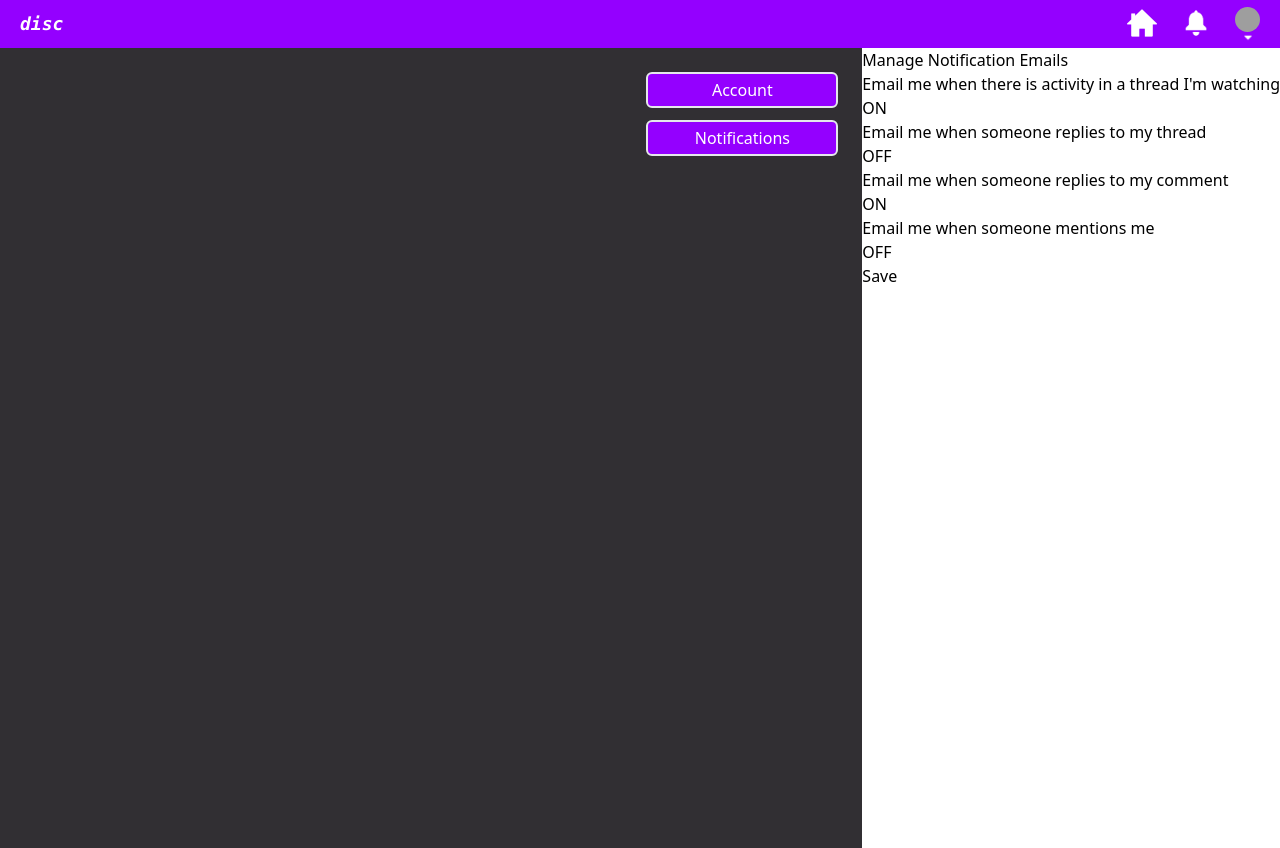
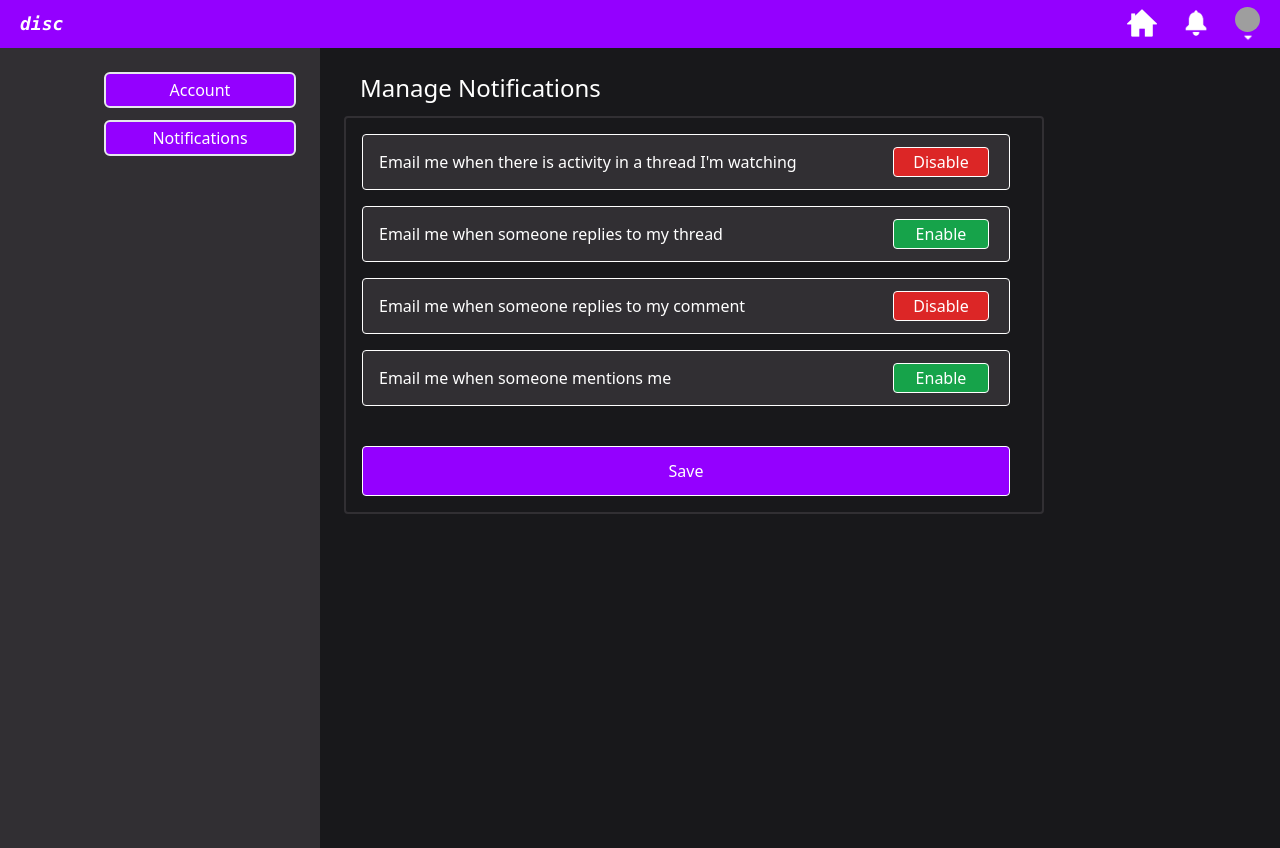
Before and after one commit to rjmags1/disc, a Next.js app: page /settings/notifications in a window 1280 px wide. Built offline with nearby package versions, Linux system fonts and the light colour scheme; grey boxes are pictures that could not be loaded.

Commit message:
style notifications menu

```diff
--- a/components/settings/notifications/EmailSetting.js
+++ b/components/settings/notifications/EmailSetting.js
@@ -2,7 +2,9 @@ import SettingToggler from './SettingToggler'
 
 function EmailSetting({ label, status, handleChange }) {
     return (
-        <div data-testid="notifications-setting-container">
+        <div data-testid="notifications-setting-container"
+            className="flex justify-between items-center border border-white
+                rounded bg-light-gray px-4 py-3 mb-4">
             <h4>{ label }</h4>
             <SettingToggler isOn={ status } handleClick={ handleChange } />
         </div>
--- a/components/settings/notifications/NotificationsMenu.js
+++ b/components/settings/notifications/NotificationsMenu.js
@@ -50,23 +50,35 @@ function NotificationsMenu() {
     }
 
     return (
-        <div data-testid="notifications-menu-container">
-            <h2>Manage Notification Emails</h2>
-            <EmailSetting label="Email me when there is activity in a thread I'm watching"
+        <div data-testid="notifications-menu-container"
+            className="bg-zinc-900 text-white h-full p-6 flex-auto w-3/4">
+            <h2 className="text-2xl mb-3 ml-4">Manage Notifications</h2>
+            <div className="min-w-max w-[700px] border-2 border-light-gray rounded p-4 pr-8">
+                <EmailSetting
+                    label="Email me when there is activity in a thread I'm watching"
                     status={ watchedThreadActivity }
                     handleChange={ () => setWatchedThreadActivity(!watchedThreadActivity) } />
-            <EmailSetting label="Email me when someone replies to my thread"
+                <EmailSetting
+                    label="Email me when someone replies to my thread"
                     status={ myThreadReply }
                     handleChange={ () => setMyThreadReply(!myThreadReply) } />
-            <EmailSetting label="Email me when someone replies to my comment"
+                <EmailSetting
+                    label="Email me when someone replies to my comment"
                     status={ myCommentReply }
                     handleChange={ () => setMyCommentReply(!myCommentReply) } />
-            <EmailSetting label="Email me when someone mentions me"
+                <EmailSetting
+                    label="Email me when someone mentions me"
                     status={ mention }
                     handleChange={ () => setMention(!mention) } />
-            <button onClick={ handleSave }>Save</button>
+                <button onClick={ handleSave }
+                    className="border border-white rounded bg-purple py-3 w-full
+                        mt-6 hover:bg-violet-800">
+                    Save
+                </button>
                 { showSavedAlert && <span>Saved!</span>}
-            { showSaveFailedAlert && <span>Couldn't save your settings. Please check your connection.</span>}
+                { showSaveFailedAlert &&
+                <span> Couldn't save your settings. Please check your connection. </span>}
+            </div>
         </div>
     )
 }
--- a/components/settings/notifications/SettingToggler.js
+++ b/components/settings/notifications/SettingToggler.js
@@ -1,8 +1,13 @@
 function SettingToggler({ isOn, handleClick }) {
+    const baseStyle = "border border-white rounded px-4 py-0.5 min-w-max w-24 hover:cursor-pointer "
     return (
-        <div data-testid="notifications-setting-toggler" >
-            <button type="button" onClick={ handleClick }>
-                { isOn ? "ON" : "OFF" }
+        <div data-testid="notifications-setting-toggler"
+            className="mr-1">
+            <button type="button" onClick={ handleClick }
+                className={ baseStyle + (isOn ?
+                    "bg-red-600 hover:bg-red-800" :
+                    "bg-green-600 hover:bg-green-800") } >
+                { isOn ? "Disable" : "Enable" }
             </button>
         </div>
     )
```
Lines whose indentation alone changed are shown as unchanged.
